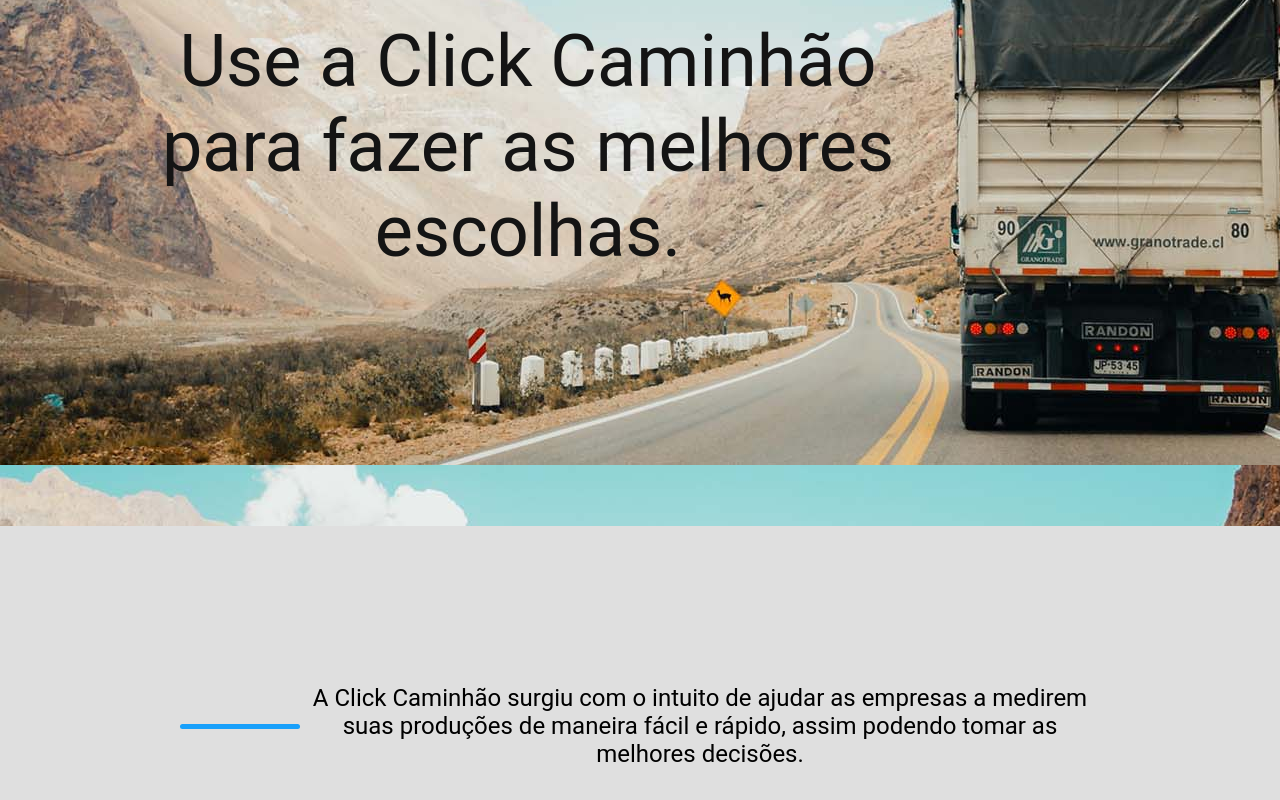
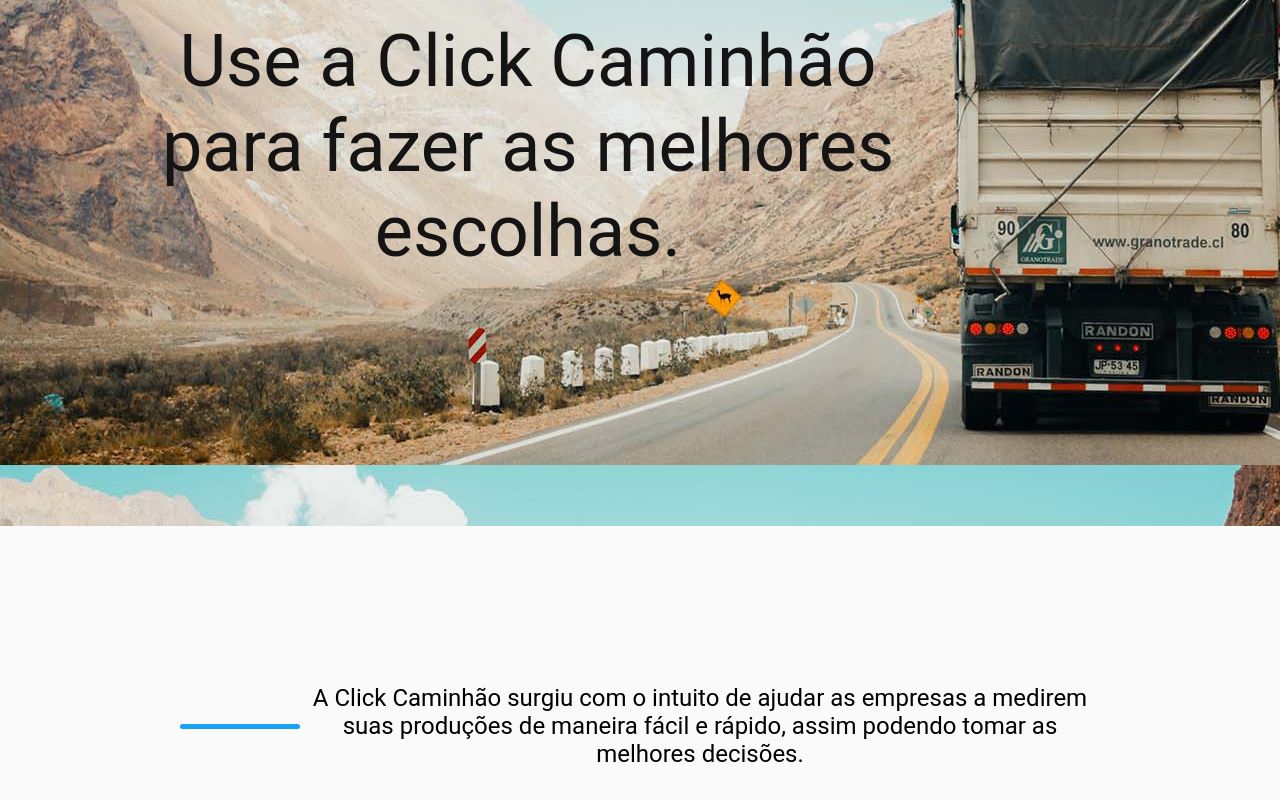
Before and after one commit to Frank-Willians/click-caminhao, a Vue app in the folder clickcaminhao/: page / in a window 1280 px wide. Shown: the part 394-1194 px from the top of the page. Built offline with nearby package versions, Linux system fonts and the light colour scheme.

Commit message:
Apenas alterei uma cor de fundo

```diff
--- a/clickcaminhao/src/components/TextoHome.vue
+++ b/clickcaminhao/src/components/TextoHome.vue
@@ -15,7 +15,7 @@ export default {
   section {
     height: 50vh;
     width: 100vw;
-    background-color: #dfdfdf;
+    background-color: #fafafa;
     display: flex;
     justify-content: center;
     align-items: center;
```
